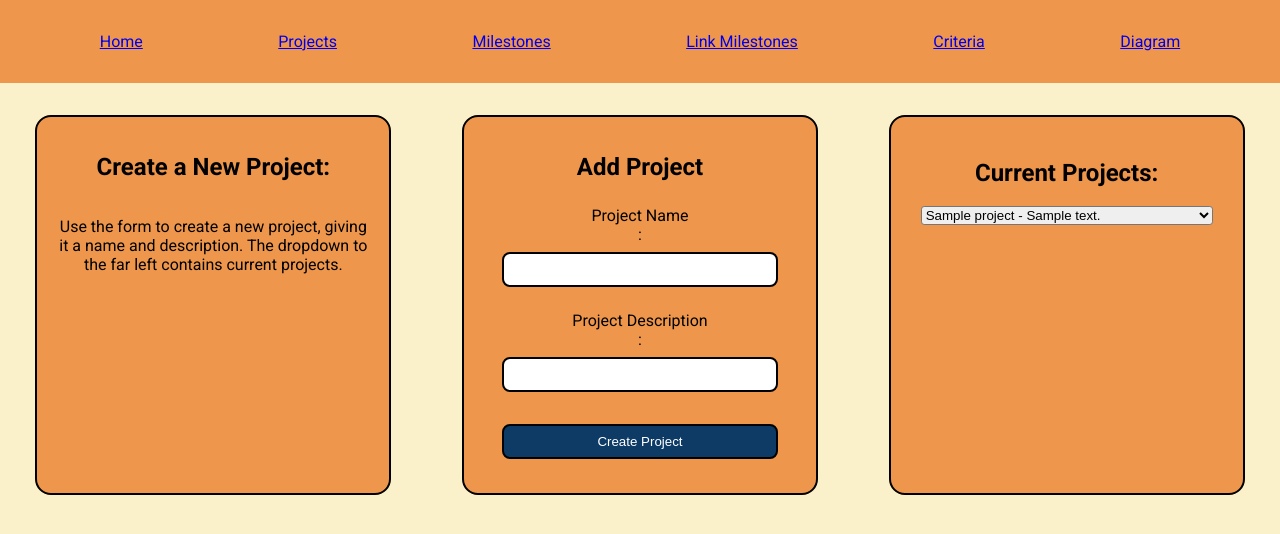
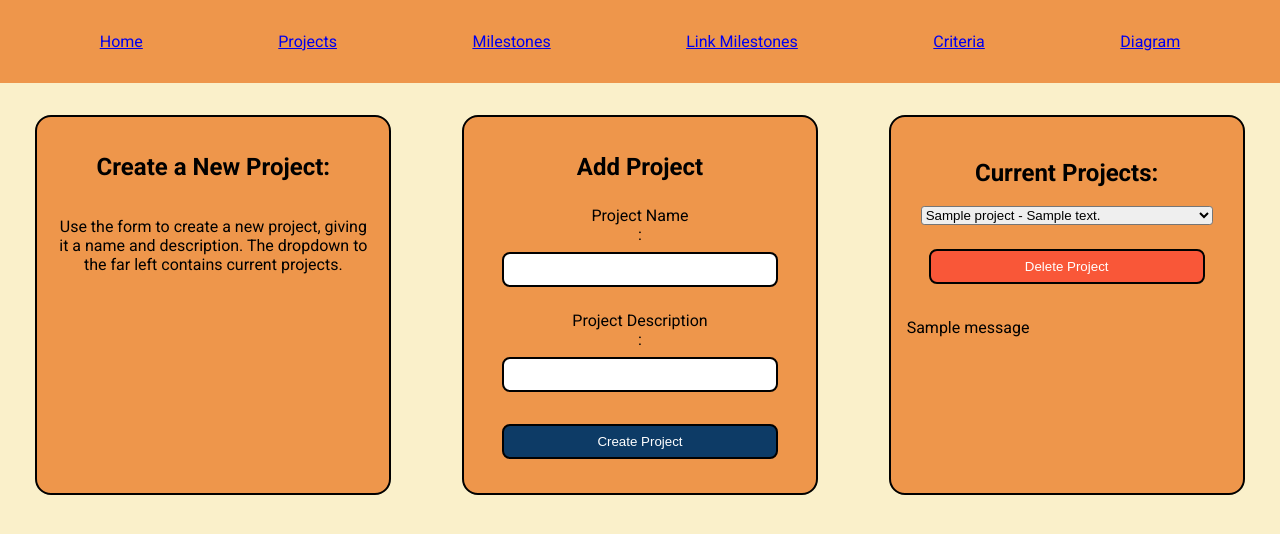
Before and after one commit to walliscode/WayStone, a Flask app: page /project/ in a window 1280 px wide. Shown: the top 534 px of the page. Run offline with Flask 3, Linux system fonts and the light colour scheme; tables that the repository leaves empty hold one stand-in row (values such as "Sample post"); one stand-in notice (Sample message) is shown; some libraries are stand-ins or nearby versions.

Commit message:
delete functionality added for projects and milestones

```diff
--- a/waystone/project/forms.py
+++ b/waystone/project/forms.py
@@ -19,6 +19,8 @@ class CurrentProjectsForm(FlaskForm):
         allow_blank=False,
         get_label=lambda project: "{} - {}".format(project.name, project.description),
     )
+
+    delete_project = SubmitField("Delete Project")
 
 
 class NewMilestoneForm(FlaskForm):
@@ -46,6 +48,8 @@ class CurrentMilestonesForm(FlaskForm):
             milestone.project.name,
         ),
     )
+
+    delete_milestone = SubmitField("Delete Milestone")
 
 
 class NewCriteriaForm(FlaskForm):
--- a/waystone/project/routes.py
+++ b/waystone/project/routes.py
@@ -1,4 +1,5 @@
-from flask import render_template, request, session
+from flask import render_template, request, session, flash, redirect, url_for
+from sqlalchemy import or_
 
 
 from waystone.project import bp
@@ -35,6 +36,43 @@ def index():
             db.session.add(new_project)
             db.session.commit()
 
+        # delete project, we need to cascade delete the milestones and milestone criteria
+        if form2.delete_project.data:
+
+            project = form2.project_choices.data
+
+            milestones = db.session.scalars(
+                db.select(Milestone).filter(Milestone.project_id == project.id)
+            ).all()  # get all milestones for the project
+
+            for milestone in milestones:
+                print(milestone)
+                # delete all milestone criteria for the milestone
+                db.session.execute(
+                    db.delete(MilestoneCriteria).filter(
+                        MilestoneCriteria.milestone_id == milestone.id
+                    )
+                )
+                # delete all parent child relationships for the milestone if it is a parent or child
+                db.session.execute(
+                    db.delete(MileStoneParentChild).filter(
+                        or_(
+                            MileStoneParentChild.parent_id == milestone.id,
+                            MileStoneParentChild.child_id == milestone.id,
+                        )
+                    )
+                )
+                # delete the milestone
+                db.session.delete(milestone)
+
+            # delete the project
+            db.session.delete(project)
+            db.session.commit()
+
+            message = f"Project {project.name} deleted successfully"
+            flash(message)
+            # session.clear
+
     return render_template("project/index.html", form=form, form2=form2)
 
 
@@ -52,6 +90,30 @@ def milestone():
             )
             db.session.add(new_milestone)
             db.session.commit()
+
+        if form2.delete_milestone.data:
+            milestone = form2.milestone_choices.data
+            db.session.execute(
+                db.delete(MilestoneCriteria).filter(
+                    MilestoneCriteria.milestone_id == milestone.id
+                )
+            )
+            db.session.execute(
+                db.delete(MileStoneParentChild).filter(
+                    or_(
+                        MileStoneParentChild.parent_id == milestone.id,
+                        MileStoneParentChild.child_id == milestone.id,
+                    )
+                )
+            )
+            db.session.delete(milestone)
+            db.session.commit()
+            message = f"Milestone {milestone.name} deleted successfully"
+            flash(message)
+
+            return redirect(url_for("project.index"))
+
+
 
     return render_template("project/milestone.html", form=form, form2=form2)
 
@@ -89,6 +151,7 @@ def link_milestones():
             db.session.add(new_milestone_link)
             db.session.commit()
             session.clear()
+
         if form.reset.data:
             session.clear()
 
--- a/waystone/static/style.css
+++ b/waystone/static/style.css
@@ -2,7 +2,7 @@
     --color-background: #faf0ca;
     --color-box: #ee964b;
     --color-add: #0d3b66;
-    --color-remove: #f95738;
+    --color-delete: #f95738;
     --color-edit: #f4d35e;
 }
 
@@ -66,8 +66,8 @@ fieldset {
     color: white;
 }
 
-.btn-remove {
-    background: var(--color-remove);
+.btn-delete {
+    background: var(--color-delete);
     color: white;
 }
 
--- a/waystone/templates/project/index.html
+++ b/waystone/templates/project/index.html
@@ -26,12 +26,22 @@
 {% endblock %}
 
 {% block column_3 %}
-<form >
+<form method="post">
     <fieldset>
         <h2>Current Projects:</h2>
         <div class="dropdown">
             {{form2.project_choices}}
         </div>
     </fieldset>
+    <fieldset>
+        {{form2.delete_project (class = "btn btn-delete")}}
+    </fieldset>
+    {% if get_flashed_messages()%}
+    <div class = "message">
+        {% for message in get_flashed_messages() %}
+        <p>{{message}}</p>
+        {% endfor %}
+    </div>
+    {% endif %}
 </form>
 {% endblock %}
```
Also changed, not shown: waystone/templates/project/milestone.html (+11 -2 lines), waystone/static/diagrams/main_diagram.svg.
